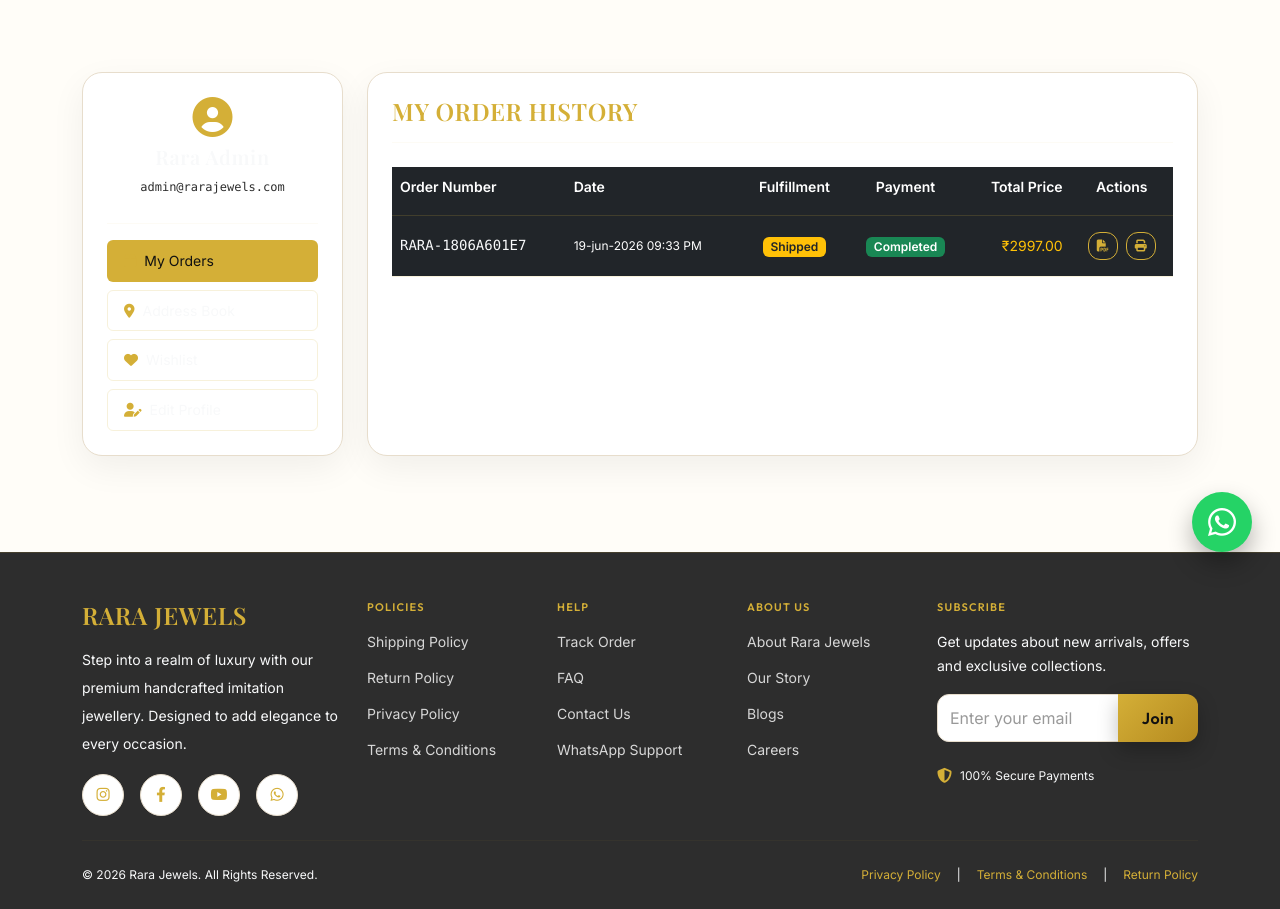
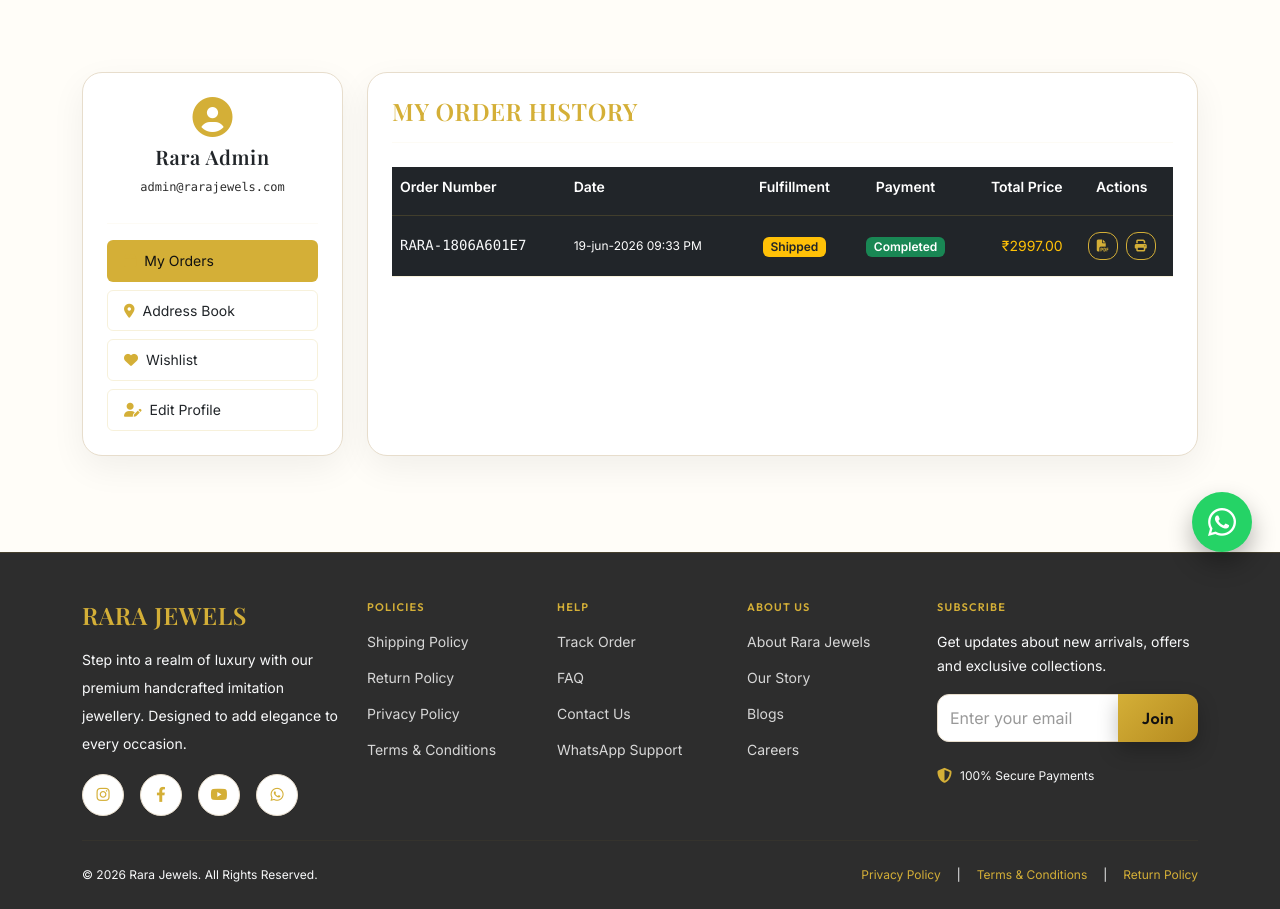
Before and after one commit to jaykhandla487-sudo/RARAJEWELS.COM, a Django app: page /accounts/dashboard/ in a window 1280 px wide. Shown: the part 220-1129 px from the top of the page. Run offline with Django 5.2, Linux system fonts and the light colour scheme; a user stored in the database is signed in; data comes from the database, SQL or seed files in the repository; both versions use the stored data as it was after the commit; data that the repository does not hold is empty; some web fonts are replaced.

Commit message:
Change wishlist and cart text color

```diff
--- a/templates/accounts/dashboard.html
+++ b/templates/accounts/dashboard.html
@@ -11,22 +11,22 @@
             <div class="glass-card p-4">
                 <div class="text-center mb-4">
                     <i class="fa-solid fa-circle-user text-gold fs-1 mb-2"></i>
-                    <h5 class="playfair-font text-light mb-1">{{ user.name }}</h5>
-                    <span class="text-xs text-light-dim font-monospace">{{ user.email }}</span>
+                    <h5 class="playfair-font text-dark mb-1">{{ user.name }}</h5>
+                    <span class="text-xs text-dark-dim font-monospace">{{ user.email }}</span>
                 </div>
                 <hr class="border-gold-dim">
 
                 <div class="nav flex-column nav-pills gap-2 text-sm" id="v-pills-tab" role="tablist" aria-orientation="vertical">
-                    <a class="nav-link text-light border-gold-dim border border-opacity-10 rounded px-3 py-2 {% if active_tab == 'orders' %}active bg-gold text-dark{% endif %}" href="?tab=orders">
+                    <a class="nav-link text-dark border-gold-dim border border-opacity-10 rounded px-3 py-2 {% if active_tab == 'orders' %}active bg-gold text-dark{% endif %}" href="?tab=orders">
                         <i class="fa-solid fa-box me-2 text-gold"></i>My Orders
                     </a>
-                    <a class="nav-link text-light border-gold-dim border border-opacity-10 rounded px-3 py-2 {% if active_tab == 'addresses' %}active bg-gold text-dark{% endif %}" href="?tab=addresses">
+                    <a class="nav-link text-dark border-gold-dim border border-opacity-10 rounded px-3 py-2 {% if active_tab == 'addresses' %}active bg-gold text-dark{% endif %}" href="?tab=addresses">
                         <i class="fa-solid fa-location-dot me-2 text-gold"></i>Address Book
                     </a>
-                    <a class="nav-link text-light border-gold-dim border border-opacity-10 rounded px-3 py-2 {% if active_tab == 'wishlist' %}active bg-gold text-dark{% endif %}" href="?tab=wishlist">
+                    <a class="nav-link text-dark border-gold-dim border border-opacity-10 rounded px-3 py-2 {% if active_tab == 'wishlist' %}active bg-gold text-dark{% endif %}" href="?tab=wishlist">
                         <i class="fa-solid fa-heart me-2 text-gold"></i>Wishlist
                     </a>
-                    <a class="nav-link text-light border-gold-dim border border-opacity-10 rounded px-3 py-2 {% if active_tab == 'profile' %}active bg-gold text-dark{% endif %}" href="?tab=profile">
+                    <a class="nav-link text-dark border-gold-dim border border-opacity-10 rounded px-3 py-2 {% if active_tab == 'profile' %}active bg-gold text-dark{% endif %}" href="?tab=profile">
                         <i class="fa-solid fa-user-pen me-2 text-gold"></i>Edit Profile
                     </a>
                 </div>
@@ -152,7 +152,7 @@
                                     <div class="col-12">
                                         <div class="form-check">
                                             {{ address_form.is_default }}
-                                            <label class="form-check-label text-xs text-light" for="id_is_default">
+                                            <label class="form-check-label text-xs text-dark" for="id_is_default">
                                                 Set as default shipping address
                                             </label>
                                         </div>
@@ -217,7 +217,7 @@
                         {% endfor %}
                     </div>
                     {% else %}
-                    <p class="text-light-dim text-sm italic py-4 text-center">Your wishlist is empty.</p>
+                    <p class="text-dark-dim text-sm italic py-4 text-center">Your wishlist is empty.</p>
                     {% endif %}
                 </div>
 
--- a/templates/shop/cart.html
+++ b/templates/shop/cart.html
@@ -120,7 +120,7 @@
     {% else %}
     <div class="glass-card text-center py-5">
         <i class="fa-solid fa-bag-shopping text-gold-dim fs-1 mb-3"></i>
-        <h4 class="playfair-font text-light">Your Bag is Empty</h4>
+        <h4 class="playfair-font text-gold">Your Bag is Empty</h4>
         <p class="text-light-dim text-sm">Add premium rings, necklaces, or bracelets to complete your look.</p>
         <a href="{% url 'shop:products' %}" class="btn btn-gold rounded-pill px-5 py-2 mt-2">SHOP ALL PRODUCTS</a>
     </div>
--- a/templates/shop/wishlist.html
+++ b/templates/shop/wishlist.html
@@ -19,7 +19,7 @@
     {% else %}
     <div class="glass-card text-center py-5">
         <i class="fa-regular fa-heart text-gold-dim fs-1 mb-3"></i>
-        <h4 class="playfair-font text-light">Your Wishlist is Empty</h4>
+        <h4 class="playfair-font text-gold">Your Wishlist is Empty</h4>
         <p class="text-light-dim text-sm">Tap the heart icon on any jewelry design to save it here for later.</p>
         <a href="{% url 'shop:products' %}" class="btn btn-gold rounded-pill px-5 py-2 mt-2">EXPLORE DESIGNS</a>
     </div>
```
Also changed, not shown: db.sqlite3.
